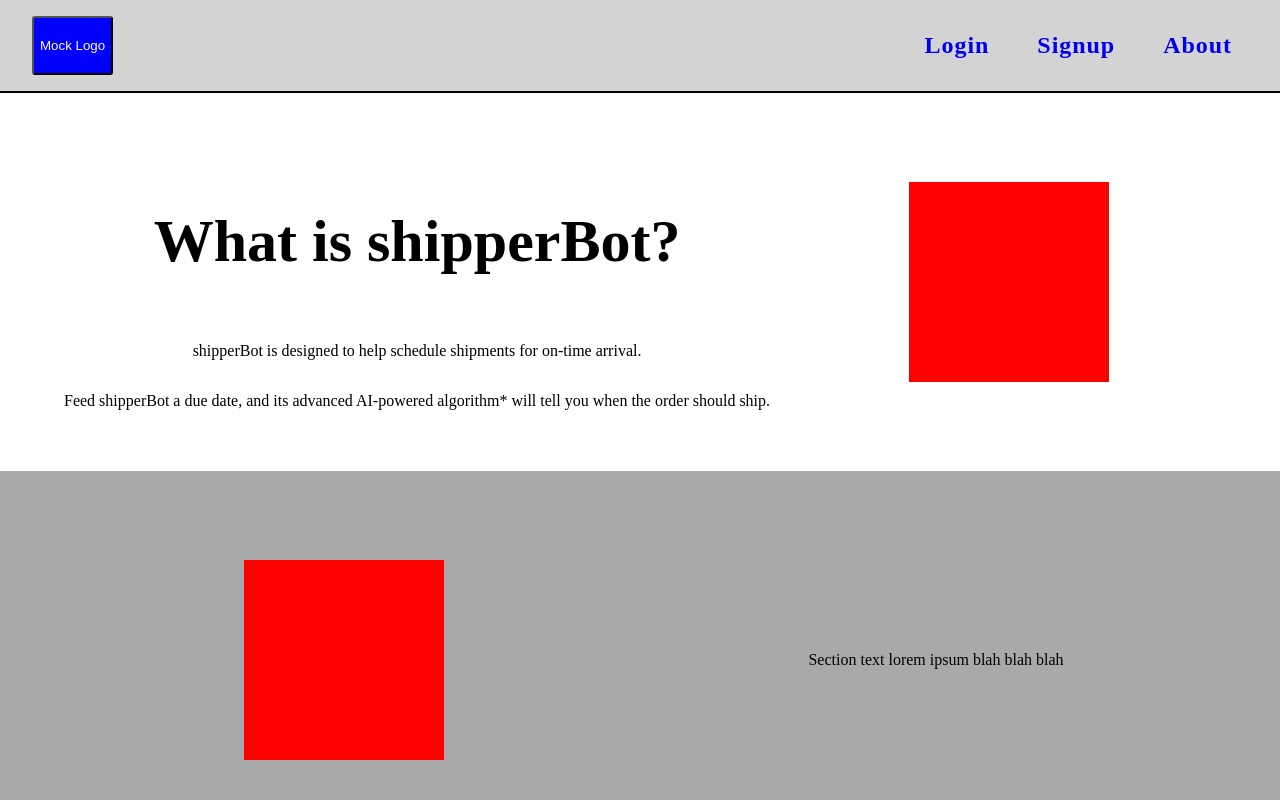
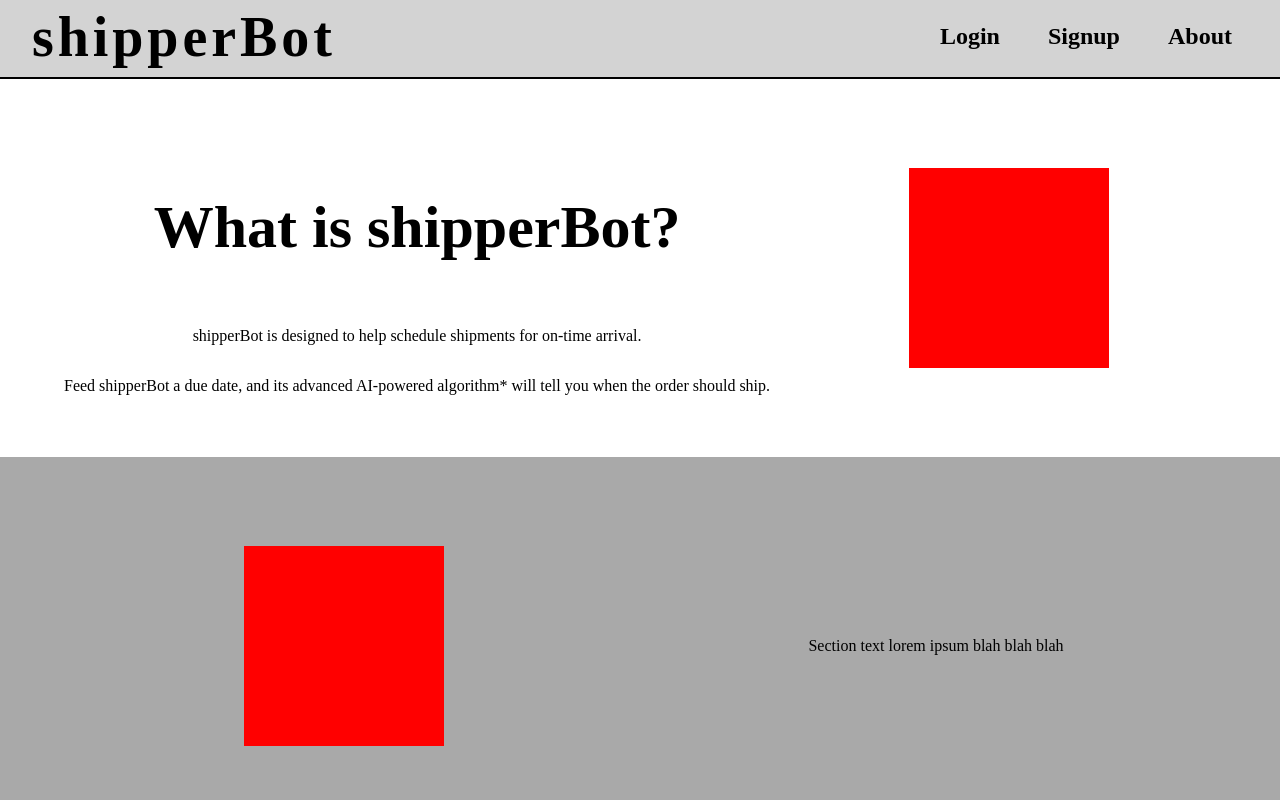
Before and after one commit to austin-bagwell/shipperbot-frontend, a React (Create React App) app: page / in a window 1280 px wide. Shown: the top 800 px of the page. Built offline with nearby package versions, Linux system fonts and the light colour scheme.

Commit message:
make logo redirect to room

```diff
--- a/src/components/Navbar.js
+++ b/src/components/Navbar.js
@@ -4,12 +4,21 @@ import { Link } from "react-router-dom";
 const Nav = styled.nav`
   display: flex;
   justify-content: space-between;
-  padding: 1rem 2rem 1rem; 2rem;
+  align-items: center;
+  padding: 0.3rem 2rem 0.5rem; 2rem;
   border-bottom: 2px solid black;
 `;
 
 const LinkWrapper = styled.ul`
   display: inline-block;
+
+  a {
+    color: black;
+  }
+
+  a:hover {
+    color: darkorange;
+  }
 `;
 
 const Crumb = styled.li`
@@ -18,24 +27,29 @@ const Crumb = styled.li`
   padding-left: 1rem;
 `;
 
-const Button = styled.button`
-  background: blue;
-  color: white;
-  border-radius: 3px;
-`;
-
 const StyledLink = styled(Link)`
   text-decoration: none;
   font-size: 1.5rem;
   font-weight: 700;
-  letter-spacing: 0.04em;
   margin: 1rem;
 `;
 
-function Navbar(props) {
+const Logo = styled.h1`
+  font-size: 3.5em;
+  letter-spacing: 0.07em;
+  margin: 0;
+`;
+
+// TODO is linkToRoot a good way to make my logo/title bit redirect to / ?
+function Navbar() {
+  const linkToRoot = (e) => {
+    e.preventDefault();
+    window.location.href = "/";
+  };
+
   return (
     <Nav>
-      <Button>Mock Logo</Button>
+      <Logo onClick={linkToRoot}>shipperBot</Logo>
       <LinkWrapper>
         <Crumb>
           <StyledLink to="/login">Login</StyledLink>
```
